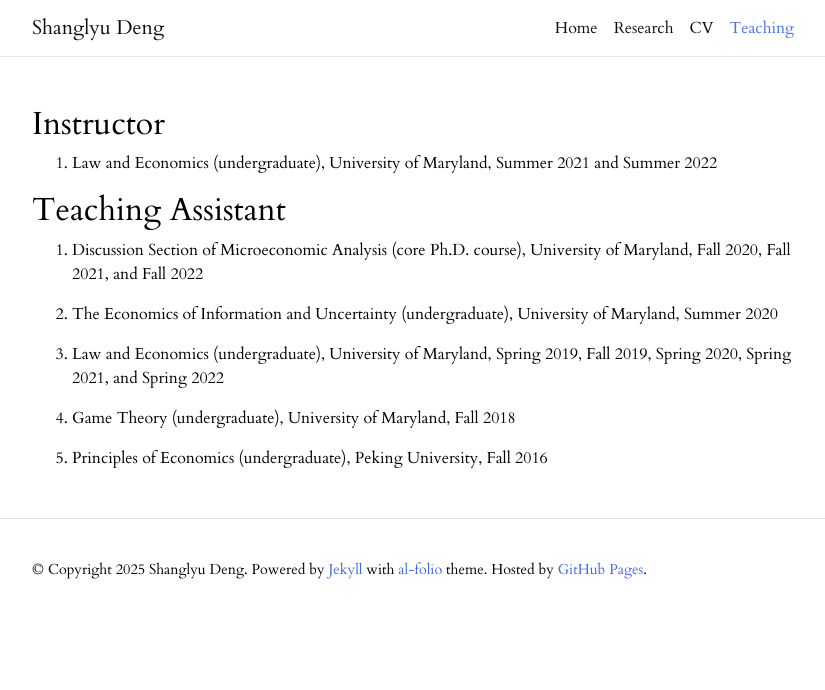
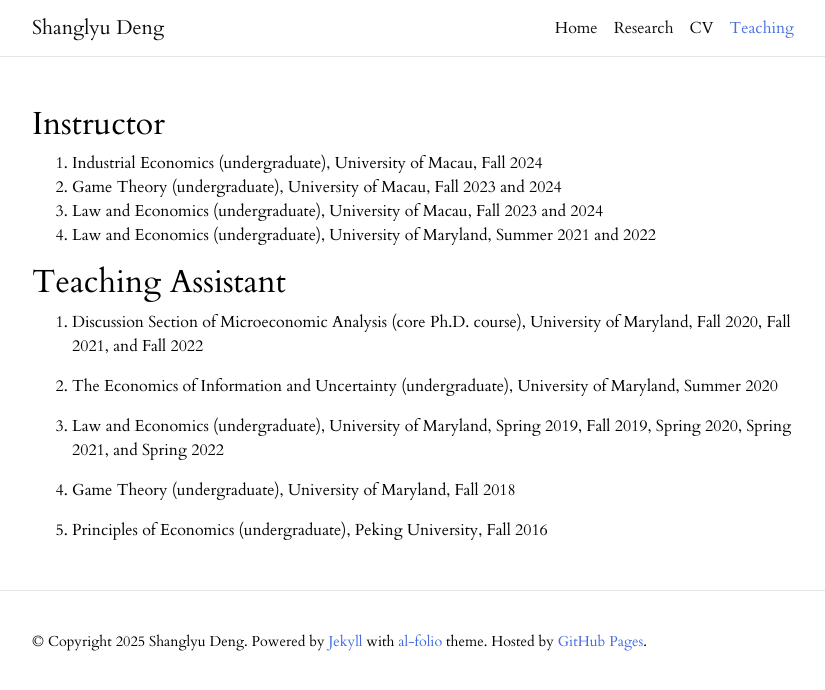
Before and after one commit to shanglyudeng/shanglyudeng.github.io, a Jekyll site: the page built from _pages/teaching.md, in a window 1280 px wide. Shown: the top 690 px of the page, without its empty margins (223-1048 px from the left). Built offline with Jekyll 4.4.1, drawn with Linux system fonts in a browser that asks for light colours; comment, search, counter and statistics services are not loaded; a style sheet for code colours, icons or effects is not loaded.

Commit message:
Update teaching.md

```diff
--- a/_pages/teaching.md
+++ b/_pages/teaching.md
@@ -8,7 +8,10 @@ nav_order: 5
 ---
 
 <h2> Instructor </h2>
-1. Law and Economics (undergraduate), University of Maryland, Summer 2021 and Summer 2022
+1. Industrial Economics (undergraduate), University of Macau, Fall 2024
+2. Game Theory (undergraduate), University of Macau, Fall 2023 and 2024
+3. Law and Economics (undergraduate), University of Macau, Fall 2023 and 2024
+4. Law and Economics (undergraduate), University of Maryland, Summer 2021 and 2022
 
 <h2> Teaching Assistant </h2>
 1.
```
